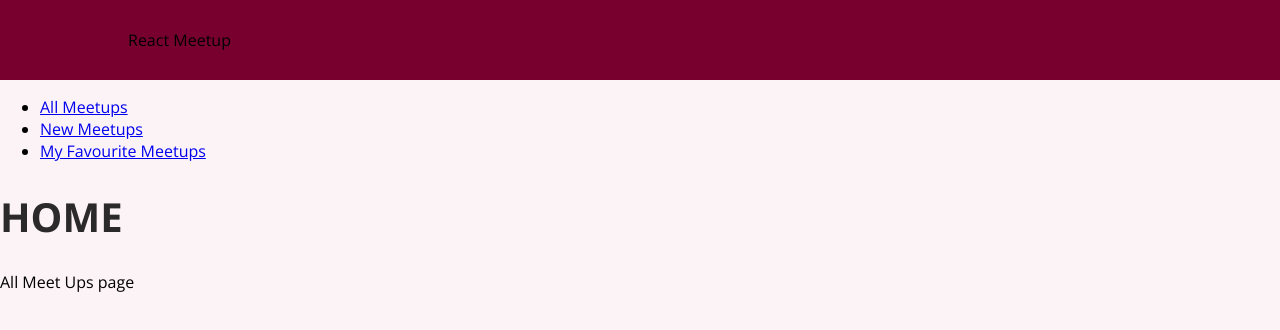
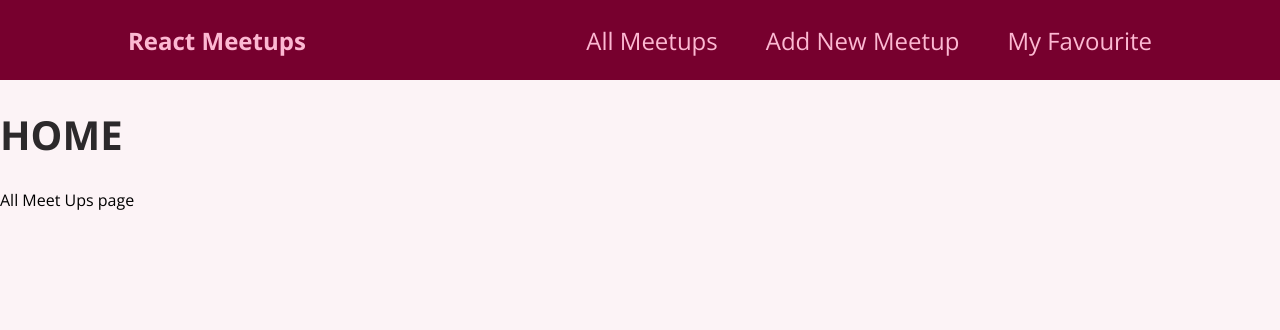
Before and after one commit to afolabiopakunle/react-003, a React (Create React App) app: page / in a window 1280 px wide. Shown: the top 330 px of the page. Built offline with nearby package versions, Linux system fonts and the light colour scheme.

Commit message:
implemented navigation

```diff
--- a/src/components/MainNavigation.js
+++ b/src/components/MainNavigation.js
@@ -3,13 +3,13 @@ import { Link } from 'react-router-dom';
 import classes from './MainNavigation.module.css';
 
 function MainNavigation() {
-  return <header>
-      <div className={classes.header}>React Meetup</div>
+  return <header  className={classes.header}>
+      <div className={classes.logo}><Link to='/'>React Meetups</Link></div>
       <nav>
         <ul>
           <li><Link to='/'> All Meetups </Link></li>
-          <li><Link to='/new-meetup'> New Meetups </Link></li>
-          <li><Link to='/favourites'> My Favourite Meetups </Link></li>
+          <li><Link to='/new-meetup'> Add New Meetup</Link></li>
+          <li><Link to='/favourites'> My Favourite </Link></li>
         </ul>
       </nav>
     </header>
```
